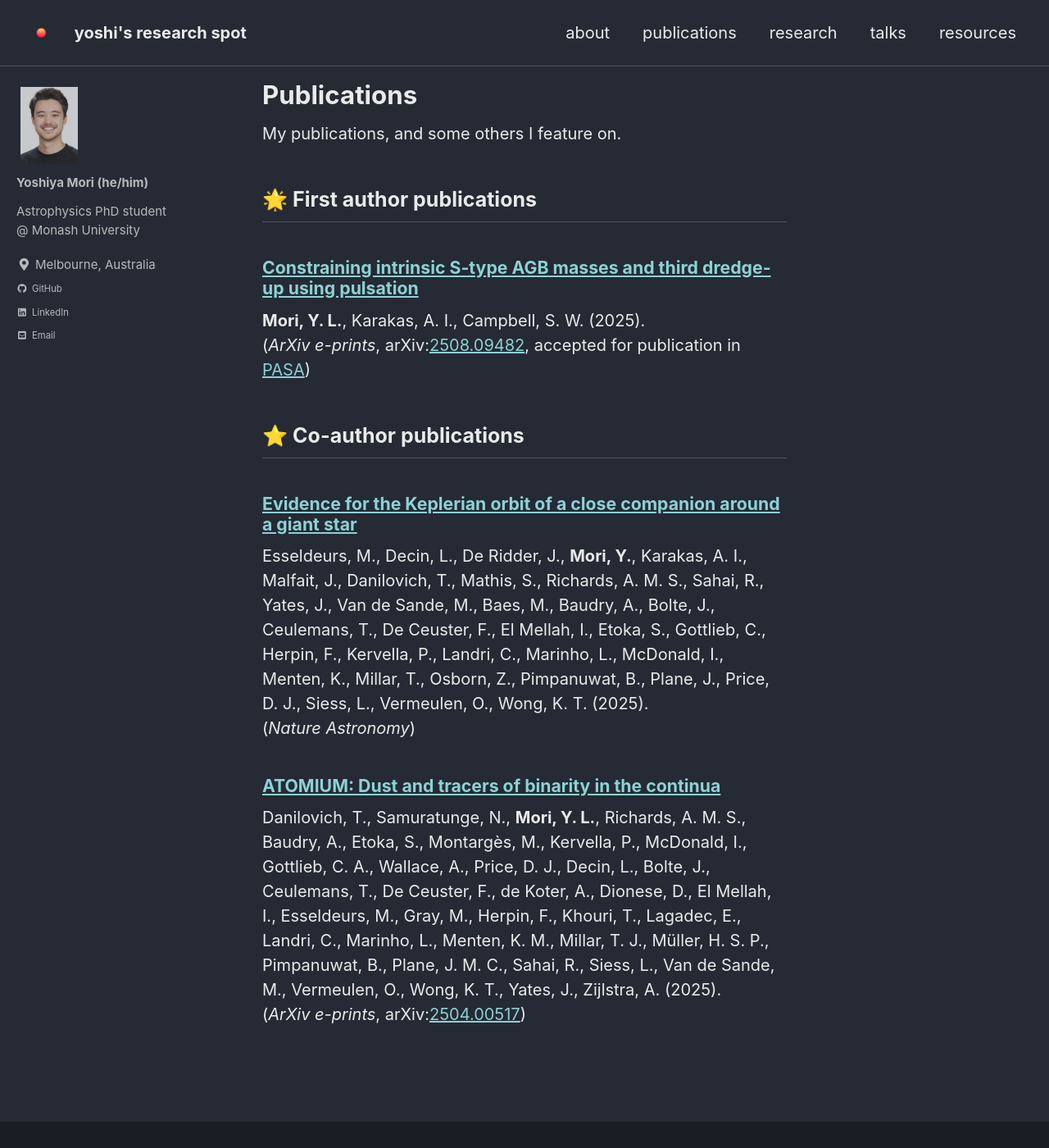
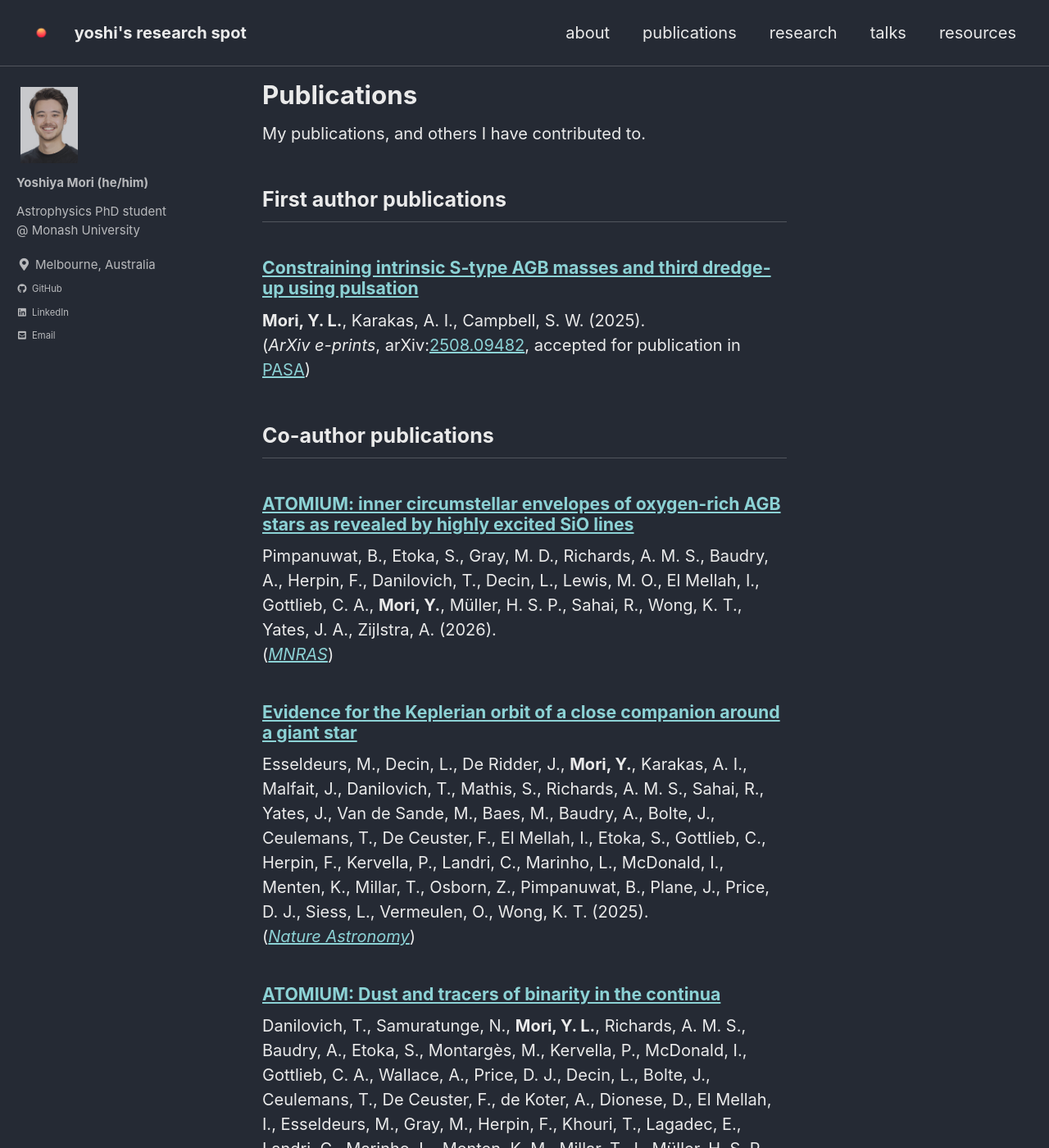
Before and after one commit to ym0ri/ym0ri.github.io, a Jekyll site: the page built from _pages/publications.md, in a window 1280 px wide and 1400 px high. Shown: the whole window at 82% size. Built offline with Jekyll 4.4.1, drawn with Linux system fonts in a browser that asks for light colours; cached includes are drawn as plain includes; emoji names are drawn with the system emoji font.

Commit message:
update publications

```diff
--- a/_pages/publications.md
+++ b/_pages/publications.md
@@ -3,23 +3,27 @@ permalink: /publications/
 title: Publications
 ---
 
-My publications, and some others I feature on.
+My publications, and others I have contributed to.
 
-## :star2: First author publications
+## First author publications
 
 #### [Constraining intrinsic S-type AGB masses and third dredge-up using pulsation](https://arxiv.org/abs/2508.09482v2)
 
 **Mori, Y. L.**, Karakas, A. I., Campbell, S. W. (2025).<br>(*ArXiv e-prints*, arXiv:[2508.09482](https://arxiv.org/abs/2508.09482v2), accepted for publication in [PASA](https://doi.org/10.1017/pasa.2025.10116))
 
-## :star: Co-author publications
+## Co-author publications
 
-#### [Evidence for the Keplerian orbit of a close companion around a giant star](https://www.nature.com/articles/s41550-025-02697-2)
+#### [ATOMIUM: inner circumstellar envelopes of oxygen-rich AGB stars as revealed by highly excited SiO lines](https://ui.adsabs.harvard.edu/abs/2026MNRAS.549ag888P/abstract)
 
-Esseldeurs, M., Decin, L., De Ridder, J., **Mori, Y.**, Karakas, A. I., Malfait, J., Danilovich, T., Mathis, S., Richards, A. M. S., Sahai, R., Yates, J., Van de Sande, M., Baes, M., Baudry, A., Bolte, J., Ceulemans, T., De Ceuster, F., El Mellah, I., Etoka, S., Gottlieb, C., Herpin, F., Kervella, P., Landri, C., Marinho, L., McDonald, I., Menten, K., Millar, T., Osborn, Z., Pimpanuwat, B., Plane, J., Price, D. J., Siess, L., Vermeulen, O., Wong, K. T. (2025).<br>(*Nature Astronomy*)
+Pimpanuwat, B., Etoka, S., Gray, M. D., Richards, A. M. S., Baudry, A., Herpin, F., Danilovich, T., Decin, L., Lewis, M. O., El Mellah, I., Gottlieb, C. A., **Mori, Y.**, Müller, H. S. P., Sahai, R., Wong, K. T., Yates, J. A., Zijlstra, A. (2026).<br>([*MNRAS*](https://doi.org/10.1093/mnras/stag888))
 
-#### [ATOMIUM: Dust and tracers of binarity in the continua](https://arxiv.org/abs/2504.00517)
+#### [Evidence for the Keplerian orbit of a close companion around a giant star](https://ui.adsabs.harvard.edu/abs/2026NatAs..10..124E/abstract)
 
-Danilovich, T., Samuratunge, N.,  **Mori, Y. L.**, Richards, A. M. S., Baudry, A., Etoka, S., Montargès, M., Kervella, P., McDonald, I., Gottlieb, C. A., Wallace, A., Price, D. J., Decin, L., Bolte, J., Ceulemans, T., De Ceuster, F., de Koter, A., Dionese, D., El Mellah, I., Esseldeurs, M., Gray, M., Herpin, F., Khouri, T., Lagadec, E., Landri, C., Marinho, L., Menten, K. M., Millar, T. J., Müller, H. S. P., Pimpanuwat, B., Plane, J. M. C., Sahai, R., Siess, L., Van de Sande, M., Vermeulen, O., Wong, K. T., Yates, J., Zijlstra, A. (2025).<br>(*ArXiv e-prints*, arXiv:[2504.00517](https://arxiv.org/abs/2504.00517))
+Esseldeurs, M., Decin, L., De Ridder, J., **Mori, Y.**, Karakas, A. I., Malfait, J., Danilovich, T., Mathis, S., Richards, A. M. S., Sahai, R., Yates, J., Van de Sande, M., Baes, M., Baudry, A., Bolte, J., Ceulemans, T., De Ceuster, F., El Mellah, I., Etoka, S., Gottlieb, C., Herpin, F., Kervella, P., Landri, C., Marinho, L., McDonald, I., Menten, K., Millar, T., Osborn, Z., Pimpanuwat, B., Plane, J., Price, D. J., Siess, L., Vermeulen, O., Wong, K. T. (2025).<br>([*Nature Astronomy*](https://www.nature.com/articles/s41550-025-02697-2))
+
+#### [ATOMIUM: Dust and tracers of binarity in the continua](https://ui.adsabs.harvard.edu/abs/2025A%26A...704A.341D/abstract)
+
+Danilovich, T., Samuratunge, N.,  **Mori, Y. L.**, Richards, A. M. S., Baudry, A., Etoka, S., Montargès, M., Kervella, P., McDonald, I., Gottlieb, C. A., Wallace, A., Price, D. J., Decin, L., Bolte, J., Ceulemans, T., De Ceuster, F., de Koter, A., Dionese, D., El Mellah, I., Esseldeurs, M., Gray, M., Herpin, F., Khouri, T., Lagadec, E., Landri, C., Marinho, L., Menten, K. M., Millar, T. J., Müller, H. S. P., Pimpanuwat, B., Plane, J. M. C., Sahai, R., Siess, L., Van de Sande, M., Vermeulen, O., Wong, K. T., Yates, J., Zijlstra, A. (2025).<br>(*ArXiv e-prints*, arXiv:[2504.00517](https://arxiv.org/abs/2504.00517), [*A&A*](https://doi.org/10.1051/0004-6361/202554878))
 
 <!-- Template -->
 <!-- #### [Paper](paper link) -->
```
Also changed, not shown: _pages/resources.md (+4 -4 lines), _pages/talks.md (+2 -2 lines).
